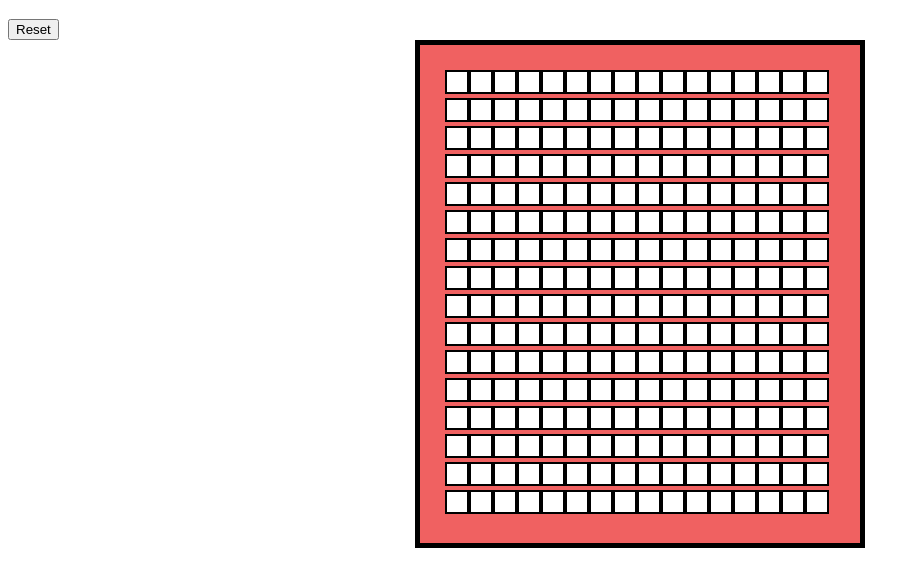
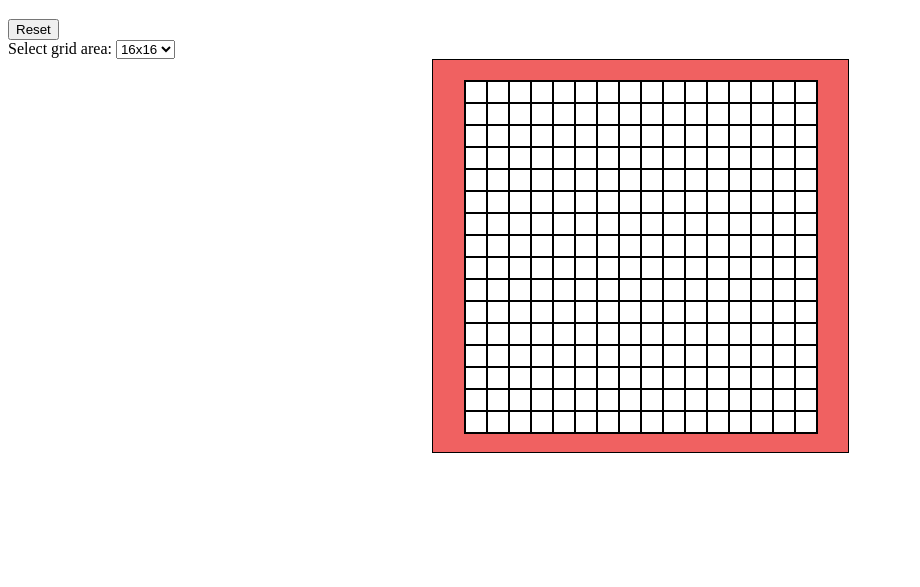
Before and after one commit to brendanp4/etch-a-sketch, a plain HTML site: page index.html in a window 1280 px wide. Shown: the part 61-648 px from the top of the page, without its empty margins (0-920 px from the left). Drawn offline with nearby package versions, Linux system fonts and the light colour scheme.

Commit message:
adjust game box and add additional form

```diff
--- a/index.html
+++ b/index.html
@@ -10,6 +10,12 @@
 
     <h1>Etch-a-Sketch</h1>
     <button id="resetBtn">Reset</button>
+    <form action="">
+        <label for="gridArea">Select grid area:</label>
+        <select name="gridArea" id="gridArea">
+            <option value="256">16x16</option>
+        </select>
+    </form>
 
     <div id="gameBox">
 
--- a/script.js
+++ b/script.js
@@ -1,8 +1,14 @@
-for(i = 0; i < 16; i++){
-    for(j = 0; j < 16; j++){
-        $("#gameBox").append("<div class=sketch></div>")
-    }
+// for(i = 0; i < 16; i++){
+//     for(j = 0; j < 16; j++){
+//         $("#gameBox").append("<div class=sketch></div>")
+//     }
+// }
+
+for(j = 0; j < 256; j++){
+    $("#gameBox").append("<div class=sketch></div>")
 }
+
+
 
 $("#resetBtn").click(function(){
     resetGame();
--- a/style.css
+++ b/style.css
@@ -4,12 +4,16 @@ h1 {
 
 #gameBox {
     margin: auto;
-    width: 390px;
-    padding: 25px;
+    width: 375px;
+    padding: 20px;
     background-color: rgb(240, 97, 97);
     border-style: solid;
     border-color: black;
-    border-width: 5px;
+    border-width: 1px;
+    display: grid;
+    grid-template-columns: repeat(16, 22px);
+    grid-template-rows: repeat(16, 22px);
+    justify-content: center;
 }
 
 .sketch {
@@ -21,7 +25,9 @@ h1 {
     border-color: black;
     border-width: 2px;
     background-color: white;
-    display: inline-block;
+    display: flex;
+    justify-content: center;
+    align-items: center;
 }
 
 .darken {
```
